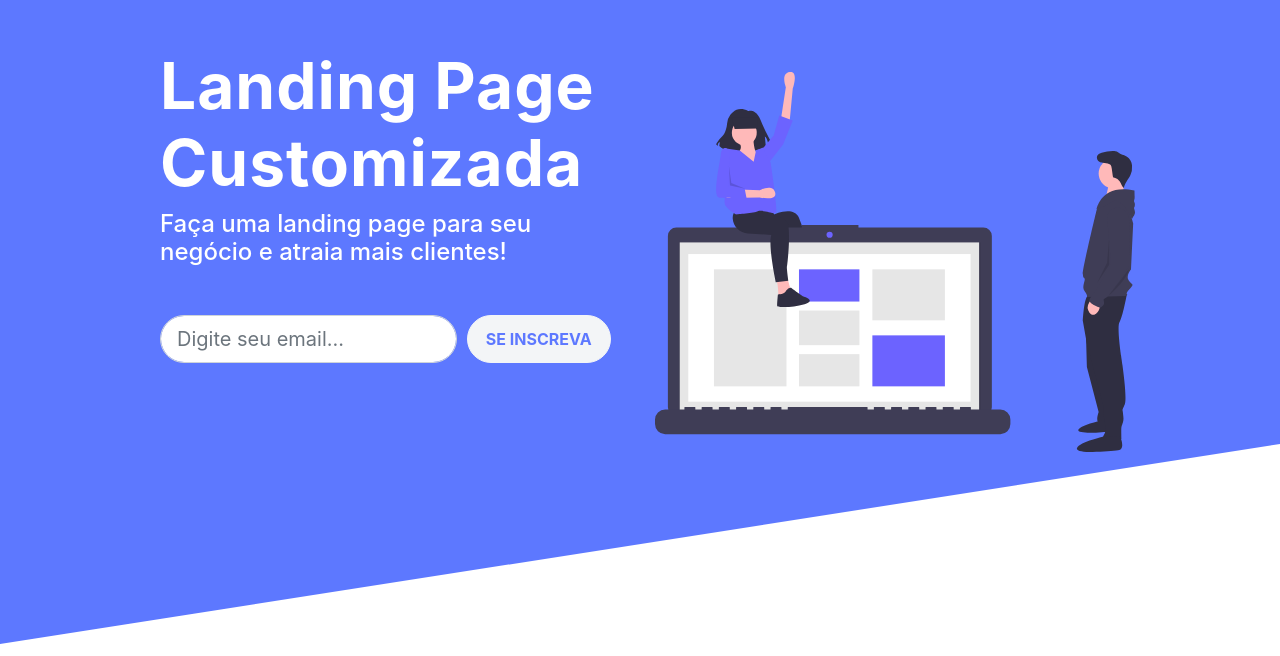
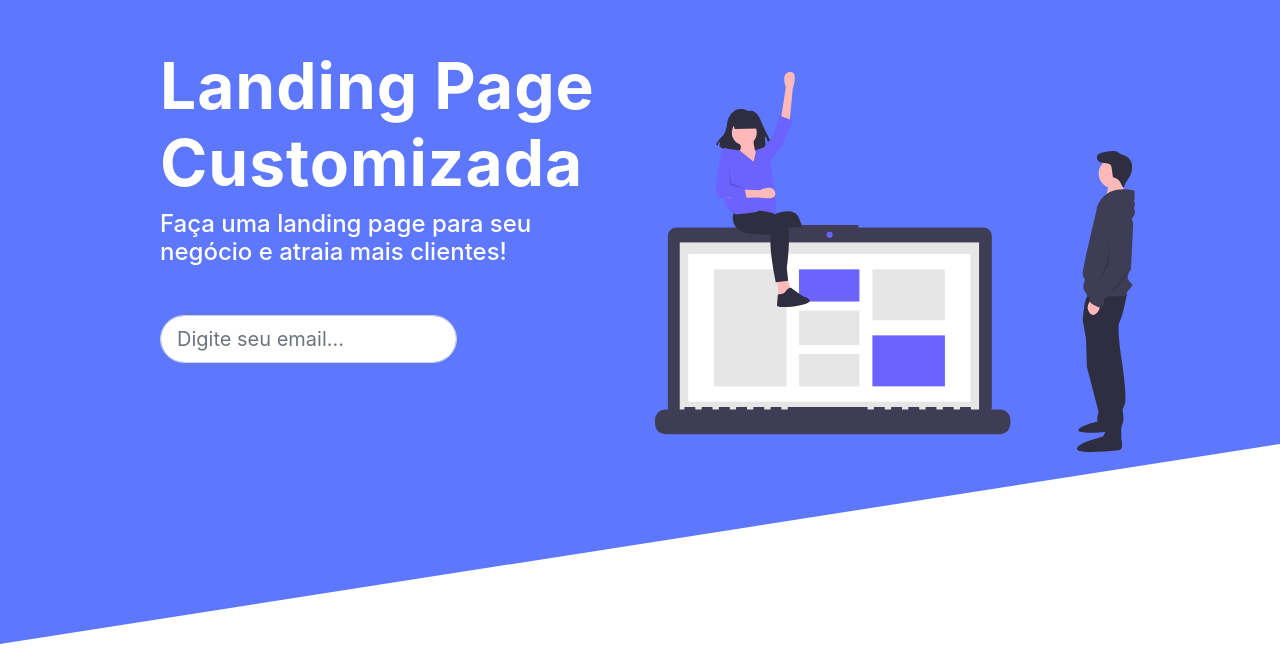
Before and after one commit to felcg/BootstrapLandingPage, a React (Create React App) app: page / in a window 1280 px wide. Shown: the part 144-800 px from the top of the page. Built offline with nearby package versions, Linux system fonts and the light colour scheme.

Commit message:
Muda cor do botao do header

```diff
--- a/src/Components/FrontPage/Header.js
+++ b/src/Components/FrontPage/Header.js
@@ -20,7 +20,7 @@ const Header = () => (
                   <Form.Control size="lg" type="email" placeholder="Digite seu email..." className="email_input" />
                 </Col>
                 <Col md={4}>
-                  <Button variant="light" size="lg" block className="button_subscribe text-primary text-uppercase font-weight-bold" id="header_button">Se inscreva</Button>
+                  <Button size="lg" block className="button_subscribe text-primary text-uppercase font-weight-bold" id="header_button">Se inscreva</Button>
                 </Col>
               </Form.Row>
             </Form>
```
